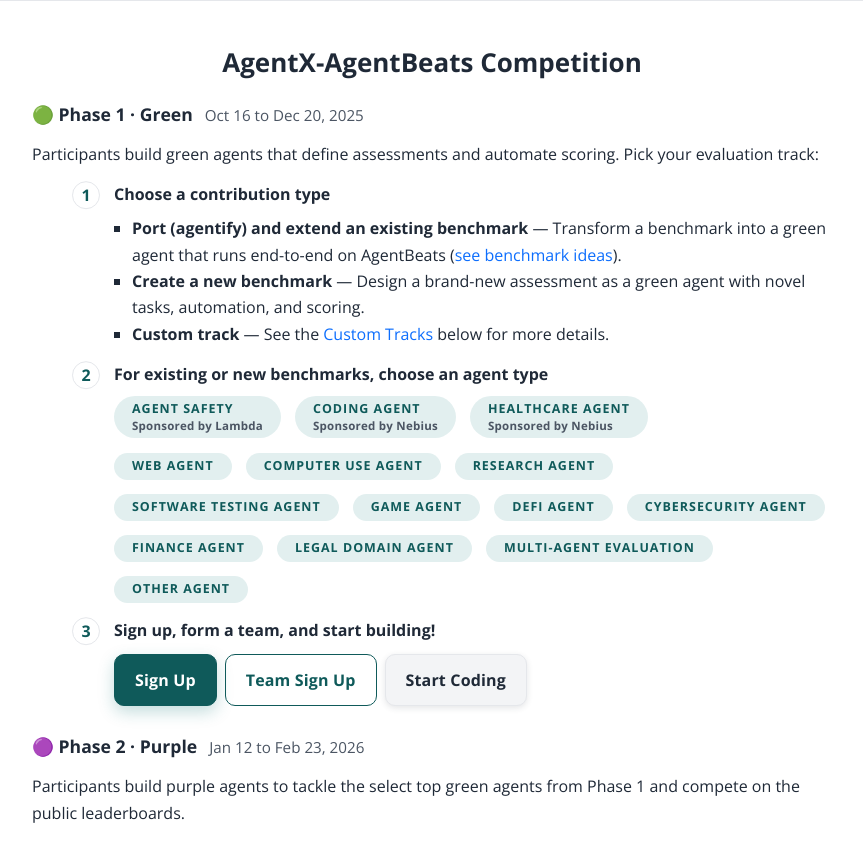
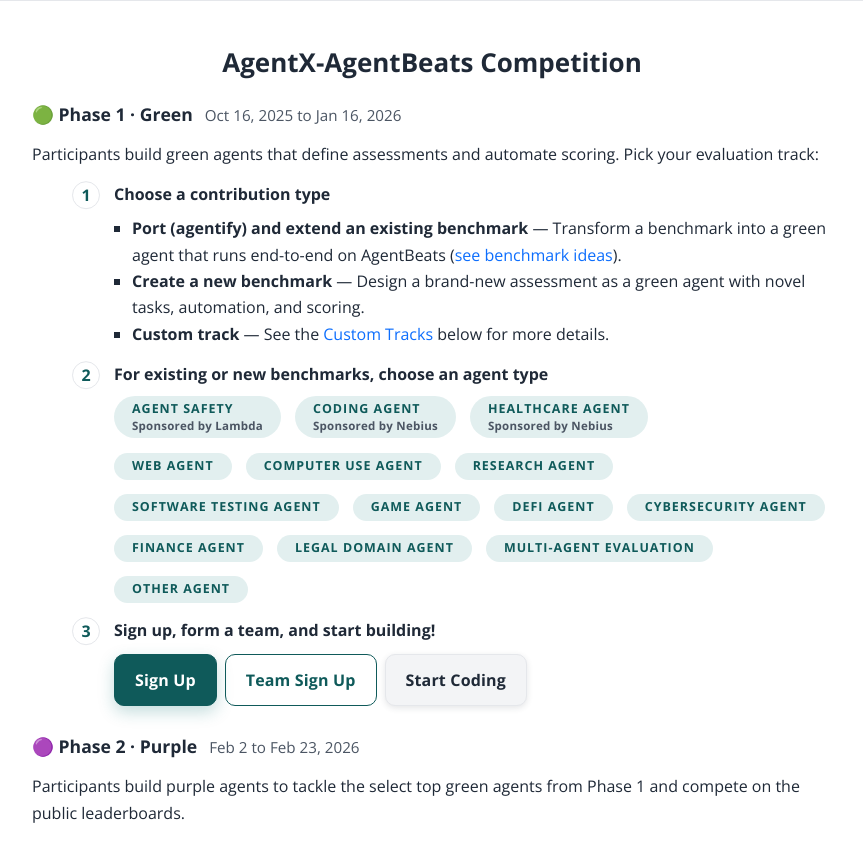
Before and after one commit to rdi-berkeley/rdi-berkeley.github.io, a Jekyll site: the page agentx-agentbeats.html, which Jekyll copies as it is, in a window 1280 px wide and 1400 px high, scrolled down 4864 px. Shown: the part 155-1000 px from the top of the window, without its empty margins (208-1071 px from the left). Built offline with Jekyll 4.4.1, drawn with Linux system fonts in a browser that asks for light colours; some of the changed text lies outside the part shown.

Commit message:
agentx-agentbeats: update key dates

```diff
--- a/agentx-agentbeats.html
+++ b/agentx-agentbeats.html
@@ -627,7 +627,7 @@
           <li class="phase-item">
             <div class="phase-item-header">
               <h3>🟢 Phase 1 · Green</h3>
-              <p class="phase-dates">Oct 16 to Dec 20, 2025</p>
+              <p class="phase-dates">Oct 16, 2025 to Jan 16, 2026</p>
             </div>
             <p>Participants build green agents that define assessments and automate scoring. Pick your evaluation track:</p>
             <div class="competition-subsection" id="green-steps">
@@ -706,7 +706,7 @@
           <li class="phase-item">
             <div class="phase-item-header">
               <h3>🟣 Phase 2 · Purple</h3>
-              <p class="phase-dates">Jan 12 to Feb 23, 2026</p>
+              <p class="phase-dates">Feb 2 to Feb 23, 2026</p>
             </div>
             <p>Participants build purple agents to tackle the select top green agents from Phase 1 and compete on the public leaderboards.</p>
           </li>
@@ -810,15 +810,15 @@
                   <td><a href="https://forms.gle/bThAdujamMju6JTg8" target="_blank" rel="noopener">Team signup</a> &amp; Build Phase 1</td>
                 </tr>
                 <tr>
-                  <td>Dec 19, 2025</td>
+                  <td>Jan 15, 2026</td>
                   <td>Green agent submission</td>
                 </tr>
                 <tr>
-                  <td>Dec 20, 2025</td>
+                  <td>Jan 16, 2026</td>
                   <td>Green agent judging</td>
                 </tr>
                 <tr>
-                  <td>Jan 12, 2026</td>
+                  <td>Feb 2, 2026</td>
                   <td>Phase 2: Build purple agents</td>
                 </tr>
                 <tr>
```
